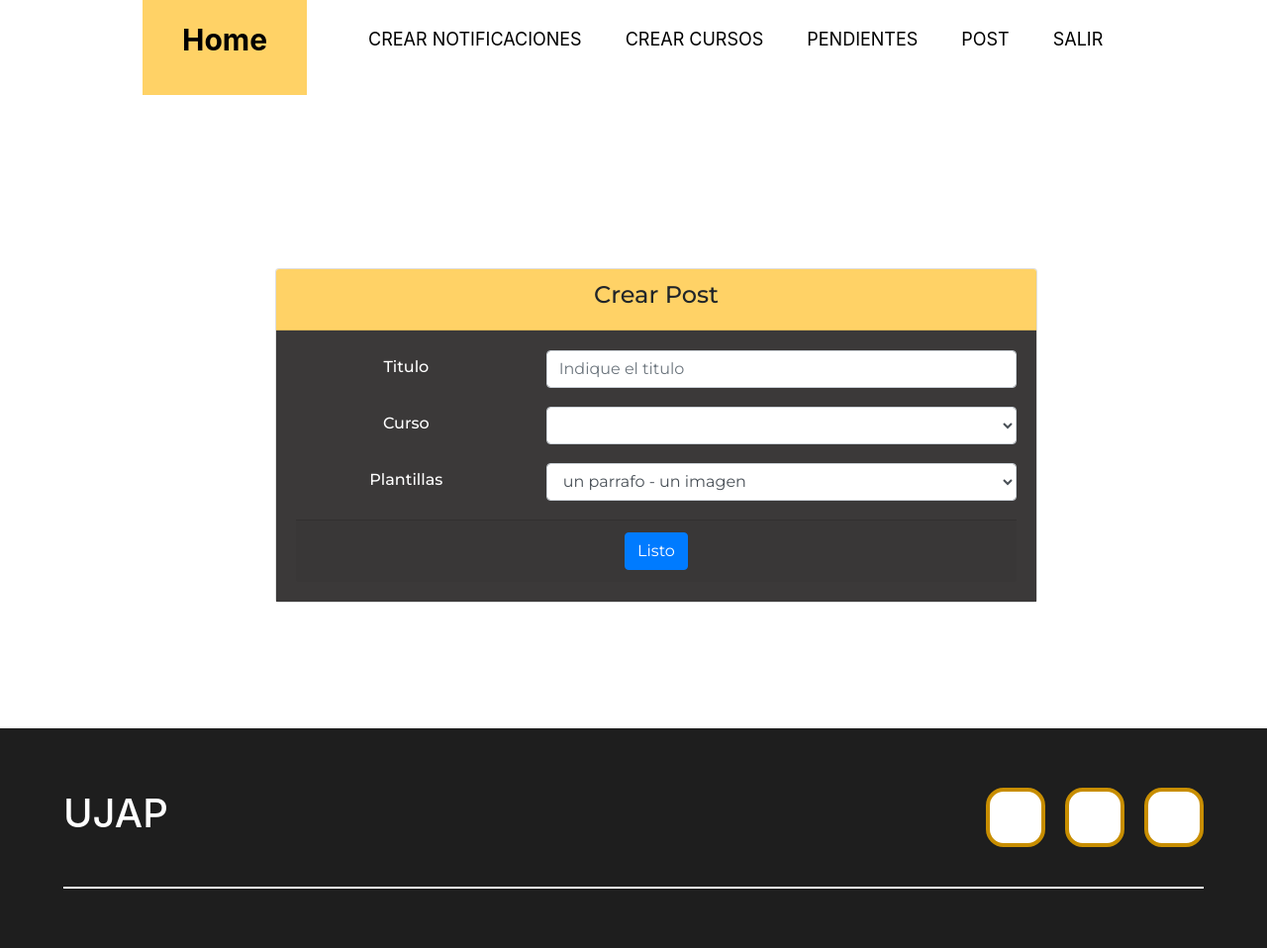
After one commit to Gabriel-Arcila/Cursos, a Django app: page /cursos/formularioPost/18 in a window 1280 px wide. The commit adds this page. Shown: the whole page at 99% size. Run offline with Django 3.2, Linux system fonts and the light colour scheme; a user stored in the database is signed in; data comes from the database, SQL or seed files in the repository; both versions use the stored data as it was after the commit; lists and menus that the app fills with data are empty; some libraries are stand-ins or nearby versions.

Commit message:
Creacion de los formularios de los Post y Plantillas asi como a adicion de un modelo plantilla

```diff
--- /dev/null
+++ b/gestionCursos/Templates/gestionCursos/formularioPost.html
@@ -0,0 +1,88 @@
+{% extends "gestionCursos/base.html" %}
+{% load static %}
+
+{% block title %}  Cursos  {% endblock %}
+{% block extracss %}
+  <link rel="stylesheet" href="{% static 'gestionCursos/css/styles.css' %}" />
+  <link rel="stylesheet" href="{% static 'gestionCursos/css/bootstrap.css' %}" />
+  <link rel="preconnect" href="https://fonts.googleapis.com" />
+  <link rel="preconnect" href="https://fonts.gstatic.com" crossorigin />
+  <link href="https://fonts.googleapis.com/css2?family=Montserrat:wght@400;500;600&display=swap" rel="stylesheet" />
+  <style>
+    main{
+      height: 80vh;
+      display:flex;
+      justify-content: center;
+      align-items: center;
+      margin-right: 15%;
+    }
+  </style>
+{% endblock extracss %}
+{% block content %}
+    {% include "gestionCursos/navP.html" %}
+  <main>
+  <div class="content-area">
+    <div class="wrapper">
+      <div class="formulario mt-5">
+        <form action="" method="POST">
+          {% csrf_token %}
+
+          <div class="card">
+            <div class="card-header" style="background-color:#FFD266;">
+              <h4 class="text-center">Crear Post</h4>
+            </div>
+            <div class="card-body" style="background-color:rgb(59, 57, 57); color:white;">
+              <!-- titulo -->
+              <div class="form-group row">
+                <label for="nombre" class="col-md-4 col-form-label text-center">
+                  <h6>Titulo</h6>
+                </label>
+                <div class="col-8">
+                  <input type="text" name="titulo" class="form-control" placeholder="Indique el titulo" id="nombre"
+                    required />
+                </div>
+              </div>
+              <!-- Cursos -->
+              <div class="form-group row">
+                <label for="categoria" class="col-md-4 col-form-label text-center">
+                  <h6>Curso</h6>
+                </label>
+                <div class="col-8">
+                  <select name="curso" class="form-control" required>
+                    {% for Cursos in lista %}
+                    <option value="{{Cursos.id}}">{{Cursos.nombre}}</option>
+                    {% endfor %}
+                  </select>
+                </div>
+              </div>
+              <!-- plantillas -->
+              <div class="form-group row">
+                <label for="categoria" class="col-md-4 col-form-label text-center">
+                  <h6>Plantillas</h6>
+                </label>
+                <div class="col-8">
+                  <select name="plantilla" class="form-control" required>}
+                    <option value="0"> un parrafo    - un imagen</option>
+                    <option value="1"> tres parrafos - un imagen</option>
+                    <option value="2"> dos parrafos  - dos imagenes</option>
+                    <option value="3"> dos parrafos  - un imagen</option>
+                    <option value="4"> un parrafo    - un video</option>
+                  </select>
+                </div>
+              </div>
+              <input type="hidden" name="autor" id="" value="{{user.id}}">
+              <div class="card-footer text-center">
+                {% if band %}
+                  <h4>({{error}})</h4>
+                {% endif %}
+                <input type="submit" class="btn btn-primary" value="Listo" />
+              </div>
+            </div>
+        </form>
+      </div>
+    </div>
+  </div>
+</div>
+
+</main>
+{% endblock %}
--- /dev/null
+++ b/gestionCursos/Templates/gestionCursos/nada.html
@@ -0,0 +1,5 @@
+<form action="" method="POST" enctype="multipart/form-data">
+    {% csrf_token %}
+    {{lista}}
+    <input type="submit">
+</form>
--- a/gestionCursos/Templates/gestionCursos/navP.html
+++ b/gestionCursos/Templates/gestionCursos/navP.html
@@ -14,6 +14,9 @@
             <a href="{% url 'aceptarNotificaciones'  user.id %}" class="navv-menu-link navv-link {% if request.path|slice:'30' ==  '/cursos/aceptarNotificaciones/' %}navv-menu-link_active{% endif %}">Pendientes</a>
         </li>
         <li class="navv-menu-item">
+            <a href="{% url 'formularioPost' user.id  %}" class="navv-menu-link navv-link {% if request.path|slice:'30' ==  '/cursos/aceptarNotificaciones/' %}navv-menu-link_active{% endif %}">POST</a>
+        </li>
+        <li class="navv-menu-item">
             <a href="{% url 'salir' %}" class="navv-menu-link navv-link">Salir</a>
         </li>
     </ul>
--- a/gestionCursos/admin.py
+++ b/gestionCursos/admin.py
@@ -1,5 +1,5 @@
 from django.contrib import admin
-from gestionCursos.models import Curso, Notificacion, Categoria, CursosUsuarios, Aceptacion, P1T1I, P2T2I, Post
+from gestionCursos.models import Curso, Notificacion, Categoria, CursosUsuarios, Aceptacion, Post, P1T1I, P3T1I, P2T2I, P2T1I, P1T1V
 
 class CursoAdmin(admin.ModelAdmin):
     list_display=("categoria","nombre","cupos","pendientes","autor")
@@ -62,5 +62,8 @@ admin.site.register(Aceptacion,AeptacionAdmin)
 admin.site.register(Post,PostAdmin)
 admin.site.register(P1T1I,PlantillasAdmin)
 admin.site.register(P2T2I,PlantillasAdmin)
+admin.site.register(P1T1V,PlantillasAdmin)
+admin.site.register(P2T1I,PlantillasAdmin)
+admin.site.register(P3T1I,PlantillasAdmin)
 
 # Register your models here.
--- a/gestionCursos/urls.py
+++ b/gestionCursos/urls.py
@@ -10,6 +10,7 @@ urlpatterns = [
     path('contacto/', login_required(views.contacto), name="contacto"),
     path('categoria/<categoria_id>', login_required(views.categoria), name="categoria"),
     path('formularioCursos/', login_required(views.formularioCursos), name="formularioCursos"),
+    path('formularioPost/<int:id>', login_required(views.formularioPost), name="formularioPost"),
     path('formularioNotificaciones/<id>', login_required(views.formularioNotificaciones), name="formularioNotificaciones"),
     path('aceptarNotificaciones/<id>', login_required(views.aceptarNotificaciones), name="aceptarNotificaciones"),
 ]
--- a/gestionCursos/views.py
+++ b/gestionCursos/views.py
@@ -1,9 +1,9 @@
 from django.contrib.auth.views import PasswordChangeDoneView
 from django.shortcuts import render, HttpResponse, redirect
-from gestionCursos.models import Curso, Categoria, CursosUsuarios, Notificacion, Aceptacion
+from gestionCursos.models import Curso, Categoria, CursosUsuarios, Notificacion, Aceptacion, Post, P1T1I, P3T1I, P2T2I, P2T1I, P1T1V
 from django.contrib.auth.models import User
 from django.contrib.auth.hashers import make_password
-from .forms import FormCurso, FormNotificaciones
+from .forms import FormCurso, FormNotificaciones, FormPOST
 
 # Create your views here.
 """def lista_cursos(request):
@@ -145,6 +145,88 @@ def formularioNotificaciones(request,id):
             return render(request,"gestionCursos/formularioNotificaciones.html",{"lista":cursos,"band":band,'error':error})
     return render(request,"gestionCursos/formularioNotificaciones.html",{"lista":cursos,"band":band})
 
+""" form = FormP1T1I(request.POST)
+    if request.method == "POST":
+        if form.is_valid():
+            print(request.FILES.get('img1'))
+            return render(request,"gestionCursos/nada.html",{"lista":form})
+        print(request.FILES.get('img1'))
+        print('llego aqui'
+    return render(request,"gestionCursos/nada.html",{"lista":form})
+"""
+
+def formularioPost(request, id):
+    if request.method == "POST":
+        if request.POST.get('Post') != None:
+            plantilla = int(request.POST.get('plantilla'))
+            if plantilla == 0:
+                text1 = request.POST.get('texto1')
+                im1 = request.FILES.get('img1')
+                pot = request.POST.get('Post')
+                pot = Post.objects.get(id=int(pot))
+                print(text1,im1,pot)
+                plan = P1T1I(texto1 = text1, img1 = im1, Post = pot);
+                """form = FormP1T1I(request.POST)
+                print("entro FormP1T1I")
+                print(request.POST.get('img1'))
+                return render(request,"gestionCursos/nada.html",{"lista":form})
+                print("entro FormP1T1I")"""
+            elif plantilla == 1:
+                text1 = request.POST.get('texto1')
+                text2 = request.POST.get('texto2')
+                text3 = request.POST.get('texto3')
+                im1 = request.FILES.get('img1')
+                pot = request.POST.get('Post')
+                pot = Post.objects.get(id=int(pot))
+                plan = P3T1I(texto1 = text1,texto2 = text2,texto3 = text3, img1 = im1, Post = pot);
+            elif plantilla == 2:
+                text1 = request.POST.get('texto1')
+                text2 = request.POST.get('texto2')
+                im1 = request.FILES.get('img1')
+                im2 = request.FILES.get('img2')
+                pot = request.POST.get('Post')
+                pot = Post.objects.get(id=int(pot))
+                plan = P2T2I(texto1 = text1, texto2 = text2, img1 = im1, img2 = im2,Post = pot);
+            elif plantilla == 3:
+                text1 = request.POST.get('texto1')
+                text2 = request.POST.get('texto2')
+                im1 = request.FILES.get('img1')
+                pot = request.POST.get('Post')
+                pot = Post.objects.get(id=int(pot))
+                plan = P2T1I(texto1 = text1, texto2 = text2, img1 = im1,Post = pot);
+            elif plantilla == 4:
+                print('entro')
+                text1 = request.POST.get('texto1')
+                vid1 = request.POST.get('vid1')
+                print(vid1)
+                pot = request.POST.get('Post')
+                pot = Post.objects.get(id=int(pot))
+                plan = P1T1V(texto1 = text1, vid1 = vid1, Post = pot);
+            plan.save()
+            profesor = User.objects.get(id=id)
+            cursos = Curso.objects.filter(autor=profesor)
+            return render(request,"gestionCursos/formularioPost.html",{"lista":cursos})
+        else:
+            form = FormPOST(request.POST)
+            if form.is_valid():
+                #form.save()
+                print(request.POST.get('plantilla'))
+                print('aqui')
+                vec=Post.objects.all()
+                num =  vec[len(vec)-1]
+                post = Post.objects.get(id=num.id)
+                return render(request,"gestionCursos/Plantillas.html",{'plantilla':int(request.POST.get('plantilla')),"post":post})
+            else:
+                profesor = User.objects.get(id=id)
+                cursos = Curso.objects.filter(autor=profesor)
+                band = True
+                error = 'Datos muy grandes'
+                return render(request,"gestionCursos/formularioPost.html",{"lista":cursos,"band":band,'error':error})
+    band = False
+    profesor = User.objects.get(id=id)
+    cursos = Curso.objects.filter(autor=profesor)
+    return render(request,"gestionCursos/formularioPost.html",{"lista":cursos})
+
 def aceptarNotificaciones(request, id):
     if request.method == "POST":
         idU = int(request.POST.get("idA"))
```
Also changed, not shown: gestionCursos/Templates/gestionCursos/plantillas.html (added, +191 -0 lines), gestionCursos/forms.py (+31 -1 lines), gestionCursos/models.py (+22 -6 lines), db.sqlite3, gestionCursos/migrations/0012_p2t1i.py (added), gestionCursos/migrations/0013_auto_20210809_1446.py (added), listaUsuario.html (renamed from gestionCursos/Templates/gestionCursos/listaUsuario.html).
